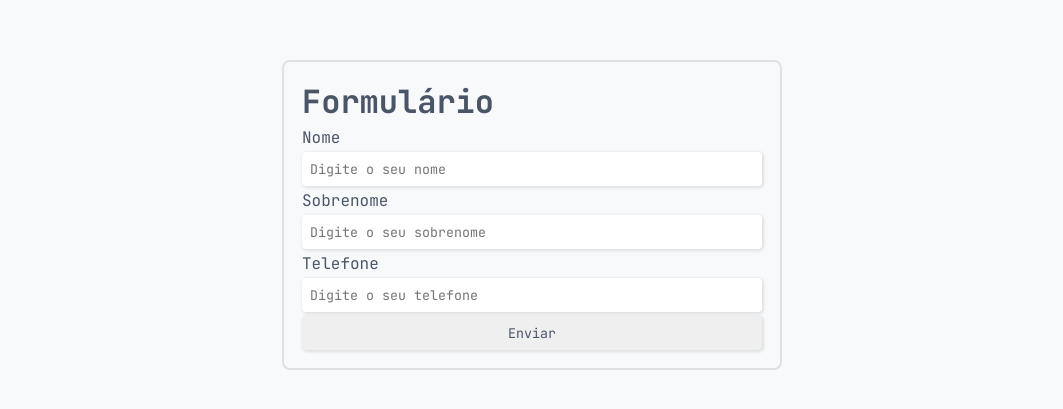
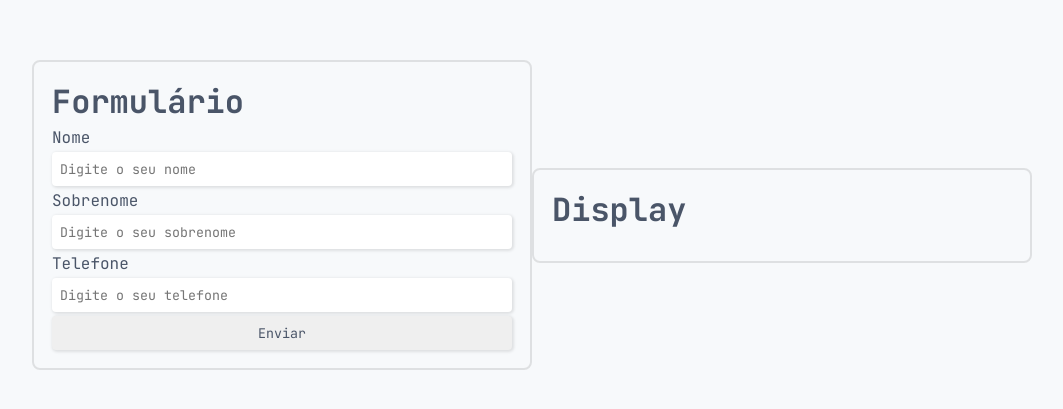
Before and after one commit to RafaelGaiteiro/project-study-react-two, a React (Vite) app: page / in a window 1280 px wide. Shown: the part 185-594 px from the top of the page, without its empty margins (108-1171 px from the left). Built offline with nearby package versions, Linux system fonts and the light colour scheme.

Commit message:
form e display funcionais

```diff
--- a/src/App.tsx
+++ b/src/App.tsx
@@ -1,10 +1,10 @@
-import { DataForm } from "./components/UI/molecules/DataForm";
+import { ParentForm } from "./components/UI/organisms/ParentForm";
 import { GlobalStyles } from "./styles/GlobalStyles";
 
 export const App = () => {
   return (
     <div>
-      <DataForm />
+      <ParentForm />
       <GlobalStyles />
     </div>
   );
--- /dev/null
+++ b/src/components/UI/atoms/Box/index.tsx
@@ -0,0 +1,10 @@
+import { ReactNode } from "react";
+import { BoxStylized } from "./styles";
+
+interface IBoxProps {
+  children: ReactNode;
+}
+
+export const Box = ({ children }: IBoxProps) => {
+  return <BoxStylized>{children}</BoxStylized>;
+};
--- /dev/null
+++ b/src/components/UI/atoms/Box/styles.ts
@@ -0,0 +1,13 @@
+import { styled } from "styled-components";
+
+export const BoxStylized = styled.div`
+  display: flex;
+  justify-content: start;
+  flex-direction: column;
+  width: 500px;
+  padding: 18px;
+  gap: 4px;
+
+  border: solid 2px rgba(0, 0, 0, 0.1);
+  border-radius: 8px;
+`;
--- a/src/components/UI/atoms/Button/index.tsx
+++ b/src/components/UI/atoms/Button/index.tsx
@@ -3,8 +3,9 @@ import { ButtonStylized } from "./styles";
 
 interface IButtonProps {
   children: ReactNode;
+  type?: "button" | "submit" | "reset" | undefined;
 }
 
-export const Button = ({ children }: IButtonProps) => {
-  return <ButtonStylized>{children}</ButtonStylized>;
+export const Button = ({ children, type }: IButtonProps) => {
+  return <ButtonStylized type={type}>{children}</ButtonStylized>;
 };
--- a/src/components/UI/atoms/Container/index.tsx
+++ b/src/components/UI/atoms/Container/index.tsx
@@ -3,8 +3,9 @@ import { ContainerStylized } from "./styles";
 
 interface IContainerProps {
   children: ReactNode;
+  width?: string;
 }
 
-export const Container = ({ children }: IContainerProps) => {
-  return <ContainerStylized>{children}</ContainerStylized>;
+export const Container = ({ children, width }: IContainerProps) => {
+  return <ContainerStylized widthPersonalized={width}>{children}</ContainerStylized>;
 };
--- a/src/components/UI/atoms/Container/styles.ts
+++ b/src/components/UI/atoms/Container/styles.ts
@@ -1,8 +1,13 @@
 import { styled } from "styled-components";
 
-export const ContainerStylized = styled.div`
+interface IContainerStylized {
+  widthPersonalized?: string;
+}
+
+export const ContainerStylized = styled.div<IContainerStylized>`
   display: flex;
   justify-content: center;
   align-items: center;
   height: 100vh;
+  width: ${(props) => props.widthPersonalized};
 `;
--- a/src/components/UI/atoms/Form/index.tsx
+++ b/src/components/UI/atoms/Form/index.tsx
@@ -3,8 +3,9 @@ import { FormStylized } from "./styles";
 
 interface IFormProps {
   children: ReactNode;
+  onSubmit?: React.FormEventHandler<HTMLFormElement> | undefined;
 }
 
-export const Form = ({ children }: IFormProps) => {
-  return <FormStylized>{children}</FormStylized>;
+export const Form = ({ children, onSubmit }: IFormProps) => {
+  return <FormStylized onSubmit={onSubmit}>{children}</FormStylized>;
 };
--- a/src/components/UI/atoms/Input/index.tsx
+++ b/src/components/UI/atoms/Input/index.tsx
@@ -3,6 +3,7 @@ import { InputStylized } from "./styles";
 interface IInputProps {
   id: string;
   placeholder: string;
+  onChange?: React.ChangeEventHandler<HTMLInputElement> | undefined;
 }
 
 export const Input = ({ ...props }: IInputProps) => {
--- /dev/null
+++ b/src/components/UI/molecules/DataDisplay/index.tsx
@@ -0,0 +1,17 @@
+import { Box } from "../../atoms/Box";
+import { Container } from "../../atoms/Container";
+import { Text } from "../../atoms/Title";
+import { IForm } from "../../organisms/ParentForm"; // Interface sendo importada
+
+export const DataDisplay = ({ name, surname, phone }: IForm) => {
+  return (
+    <Container>
+      <Box>
+        <Text>Display</Text>
+        <Text>{name}</Text>
+        <Text>{surname}</Text>
+        <Text>{phone}</Text>
+      </Box>
+    </Container>
+  );
+};
--- a/src/components/UI/molecules/DataForm/index.tsx
+++ b/src/components/UI/molecules/DataForm/index.tsx
@@ -1,25 +1,49 @@
+import { useState } from "react";
 import { Button } from "../../atoms/Button";
 import { Container } from "../../atoms/Container";
 import { Form } from "../../atoms/Form";
 import { Input } from "../../atoms/Input";
 import { Label } from "../../atoms/Label";
 import { Text } from "../../atoms/Title";
+import { IForm } from "../../organisms/ParentForm"; // Interface sendo importada
 
-export const DataForm = () => {
+type DataFormProps = {
+  onSubmit: (data: IForm) => void;
+};
+
+export const DataForm = ({ onSubmit }: DataFormProps) => {
+  const [name, setName] = useState("");
+  const [surname, setSurname] = useState("");
+  const [phone, setPhone] = useState("");
+
+  function handleForm(e: React.FormEvent) {
+    e.preventDefault();
+    onSubmit({ name, surname, phone });
+  }
+
   return (
     <Container>
-      <Form>
+      <Form onSubmit={handleForm}>
         <Text>Formulário</Text>
         <Label htmlFor="name">Nome</Label>
-        <Input id="name" placeholder="Digite o seu nome" />
-
+        <Input
+          id="name"
+          placeholder="Digite o seu nome"
+          onChange={(e) => setName(e.target.value)}
+        />
         <Label htmlFor="surname">Sobrenome</Label>
-        <Input id="surname" placeholder="Digite o seu sobrenome" />
-
+        <Input
+          id="surname"
+          placeholder="Digite o seu sobrenome"
+          onChange={(e) => setSurname(e.target.value)}
+        />
         <Label htmlFor="phone">Telefone</Label>
-        <Input id="phone" placeholder="Digite o seu telefone" />
-
-        <Button>Enviar</Button>
+        <Input
+          id="phone"
+          placeholder="Digite o seu telefone"
+          onChange={(e) => setPhone(e.target.value)}
+        />
+        <Button type="submit">Enviar</Button>
       </Form>
     </Container>
   );
--- /dev/null
+++ b/src/components/UI/organisms/ParentForm/index.tsx
@@ -0,0 +1,32 @@
+import { useState } from "react";
+import { Container } from "../../atoms/Container";
+import { DataDisplay } from "../../molecules/DataDisplay";
+import { DataForm } from "../../molecules/DataForm";
+
+// Criação e exportação da interface
+export interface IForm {
+  name: string;
+  surname: string;
+  phone: string;
+}
+
+export const ParentForm = () => {
+  // Criação de useState como objeto
+  const [formData, setFormData] = useState<IForm>({
+    name: "",
+    surname: "",
+    phone: "",
+  });
+
+  // Lida com o formulário
+  function handleFormSubmit(newData: IForm) {
+    setFormData(newData);
+  }
+
+  return (
+    <Container>
+      <DataForm onSubmit={handleFormSubmit} />
+      <DataDisplay {...formData} />
+    </Container>
+  );
+};
```
